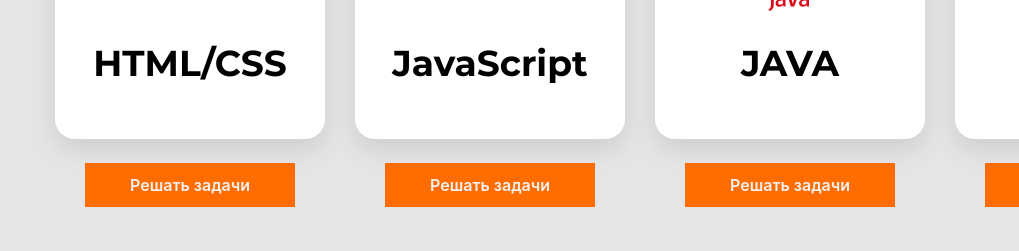
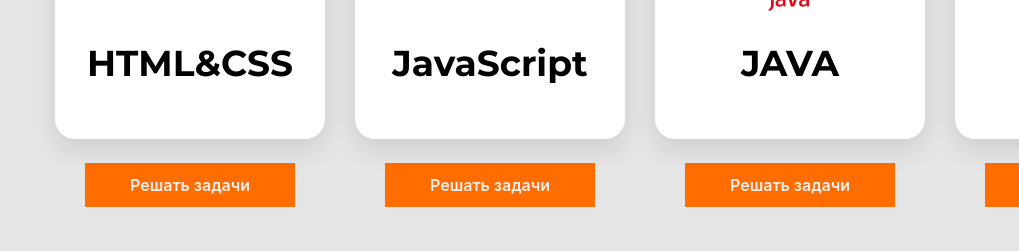
Before and after one commit to YK911/autochek, a plain HTML site: page index.html in a window 1280 px wide. Shown: the part 351-602 px from the top of the page, 0-1019 px from the left. Drawn offline with Linux system fonts and the light colour scheme; files whose address does not match are found by name.

Commit message:
Update 2020-12-22T16:06:11.732Z

```diff
--- a/index.html
+++ b/index.html
@@ -52,7 +52,7 @@
                     <li class="main__list-item">
                       <div class="wrapper">
                         <div class="back">
-                            <h2 class="back__title">HTML/CSS</h2>
+                            <h2 class="back__title">HTML&CSS</h2>
                             <p class="back__text">HTML и CSS начинается путь каждого разработчика в мир ІТ.
                               Используя HTML – вы научитесь вносить правки в HTML-код страницы
                               и верстать текстовые блоки. А CSS поможет менять оформление и
@@ -67,7 +67,7 @@
                                 <use xlink:href="assets/images/cards-icon/cards-icon.svg#css"></use>
                               </svg>
                             </div>
-                            <h2 class="front__title">HTML/CSS</h2>
+                            <h2 class="front__title">HTML&CSS</h2>
                         </div>
                       </div>
 
```
